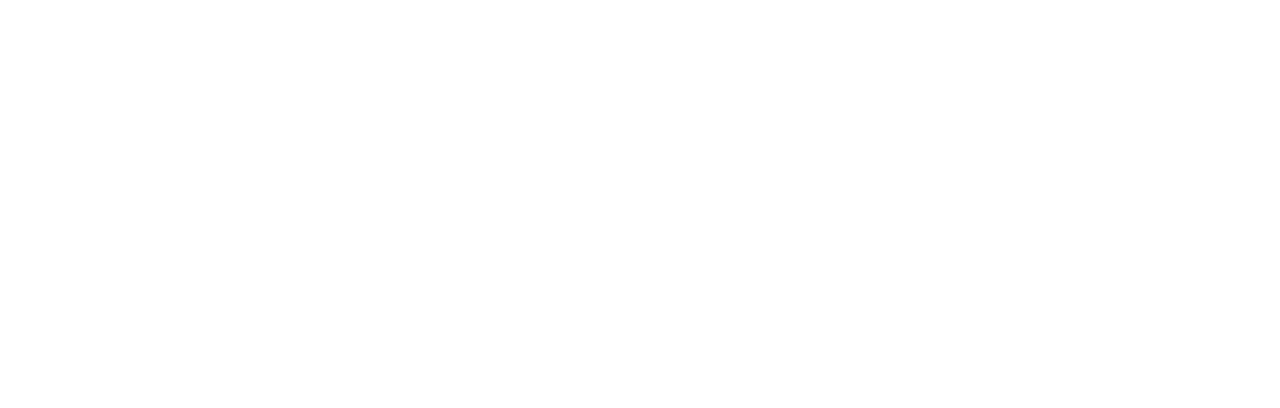
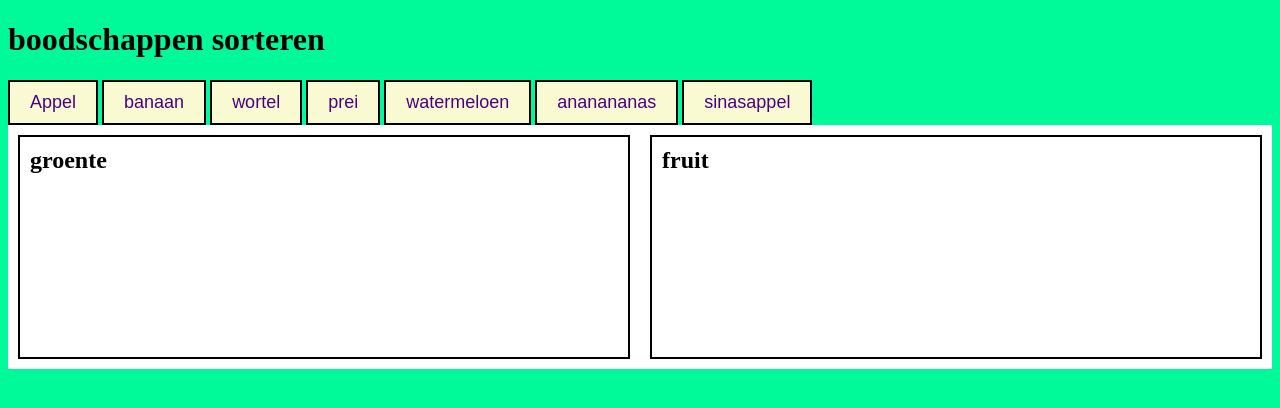
Before and after one commit to janvanforeest/js-flex-periode2, a plain HTML site: page web/les2/index.html in a window 1280 px wide. Drawn offline with Linux system fonts and the light colour scheme.

Commit message:
flexles2commit1

```diff
--- a/web/les2/index.html
+++ b/web/les2/index.html
@@ -6,8 +6,30 @@
     <meta name="viewport" content="width=device-width, initial-scale=1.0">
     <title>les 2 boodschappen doen dingen</title>
     <link rel="alternate" href="atom.xml" type="application/atom+xml" title="Atom">
+    <link rel="stylesheet" href="style.css">
 </head>
 <body>
+    <h1>boodschappen sorteren</h1>
 
+    <div id="boodschappen">
+        <button>Appel</button>
+        <button>banaan</button>
+        <button>wortel</button>
+        <button>prei</button>
+        <button>watermeloen</button>
+        <button>ananananas</button>
+        <button>sinasappel</button>
+    </div>
+
+    <div id="koelkast">
+        <section id="groente">
+            <h2>groente</h2>
+        </section>
+        <section id="fruit">
+            <h2>fruit</h2>
+        </section>
+    </div>
+
+    <script src="app.js"></script>
 </body>
 </html>
--- /dev/null
+++ b/web/les2/style.css
@@ -0,0 +1,25 @@
+body{
+    background-color:mediumspringgreen;
+}
+#koelkast{
+    background-color: #ffffff;
+    display: grid;
+    grid-template-columns: 1fr 1fr;
+    gap: 20px;
+    padding: 10px;
+}
+section{
+    border: 2px solid #000000;
+    padding: 10px;
+    min-height: 200px;
+}
+h2{
+    margin: 0 0 10px 0;
+}
+button{
+    padding: 10px 20px;
+    background-color: lightgoldenrodyellow;
+    color: indigo;
+    font-size: 18px;
+    border: 2px solid black;
+}
```
Also changed, not shown: web/app.js (added), web/les1/style.css (renamed from web/style.css), web/les2/app.js (added).
